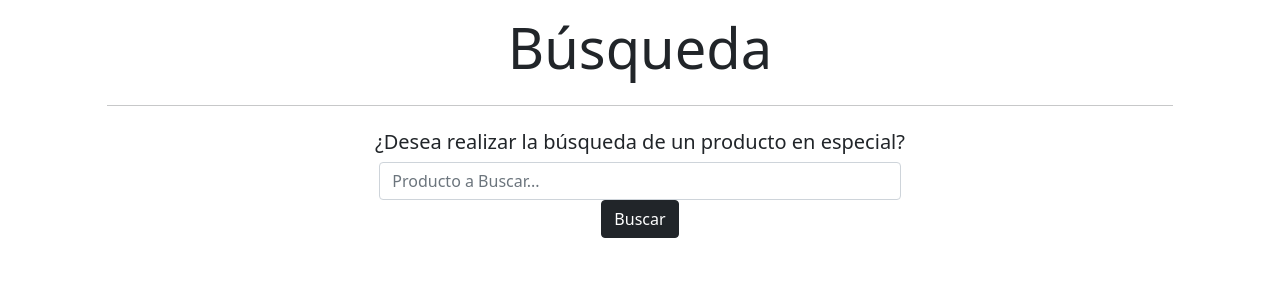
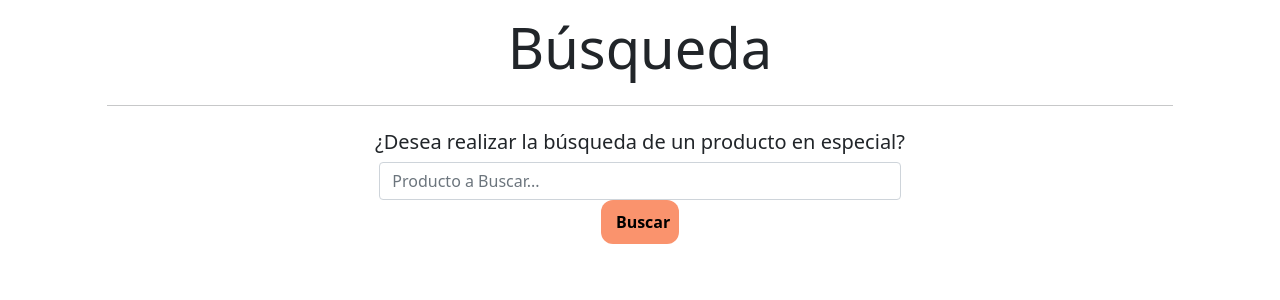
Before and after one commit to aydin-due/proyecto-isw, a Flask app: page / in a window 1280 px wide. Shown: the part 161-461 px from the top of the page. Run offline with Flask 2, Linux system fonts and the light colour scheme; some libraries are stand-ins or nearby versions.

Commit message:
index buttons update

```diff
--- a/static/css/index.css
+++ b/static/css/index.css
@@ -78,3 +78,34 @@
         padding: 1rem 1rem;
     }
 }
+
+.btn-search {
+    background-color: #FA936D;
+    border-radius: 12px;
+    color: #000;
+    cursor: pointer;
+    font-weight: bold;
+    padding: 10px 15px;
+    text-align: center;
+    transition: 200ms;
+    width: 15%;
+    box-sizing: border-box;
+    border: 0;
+    font-size: 16px;
+    user-select: none;
+    -webkit-user-select: none;
+    touch-action: manipulation;
+}
+
+.btn-search:not(:disabled):hover,
+.btn-search:not(:disabled):focus {
+    outline: 0;
+    background: #FA936D;
+    box-shadow: 0 0 0 2px rgba(0, 0, 0, .2), 0 3px 8px 0 rgba(0, 0, 0, .15);
+}
+
+.btn-search:disabled {
+    filter: saturate(0.2) opacity(0.5);
+    -webkit-filter: saturate(0.2) opacity(0.5);
+    cursor: not-allowed;
+}
--- a/templates/index.html
+++ b/templates/index.html
@@ -31,7 +31,7 @@
             <form action="" method="post">
               <div class="jumbotron text-center col-lg-6 col-md-6 col-sm-6 col-xs-6 offset-3 float-md-center">
                     <input class="form-control rounded" type="text" placeholder="Producto a Buscar..." name="producto" value="{{ request.form.producto }}">
-                    <input class="btn btn-dark" type="submit" name="boton" value="Buscar">
+                    <input class="btn-search" type="submit" name="boton" value="Buscar">
                   {% if error %}
                     <p class="error"> {{ error }}</p>
                   {% endif %}
```
